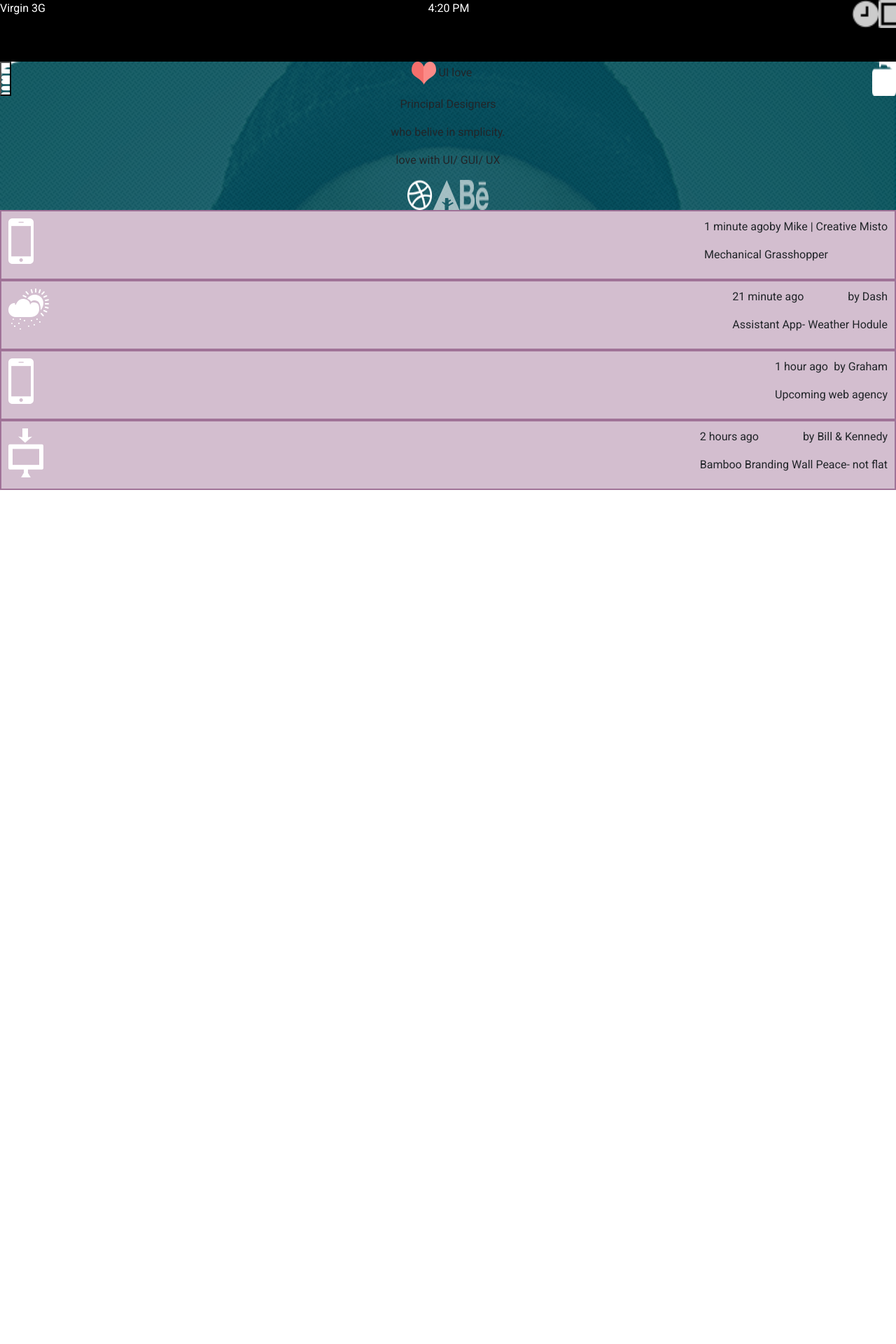
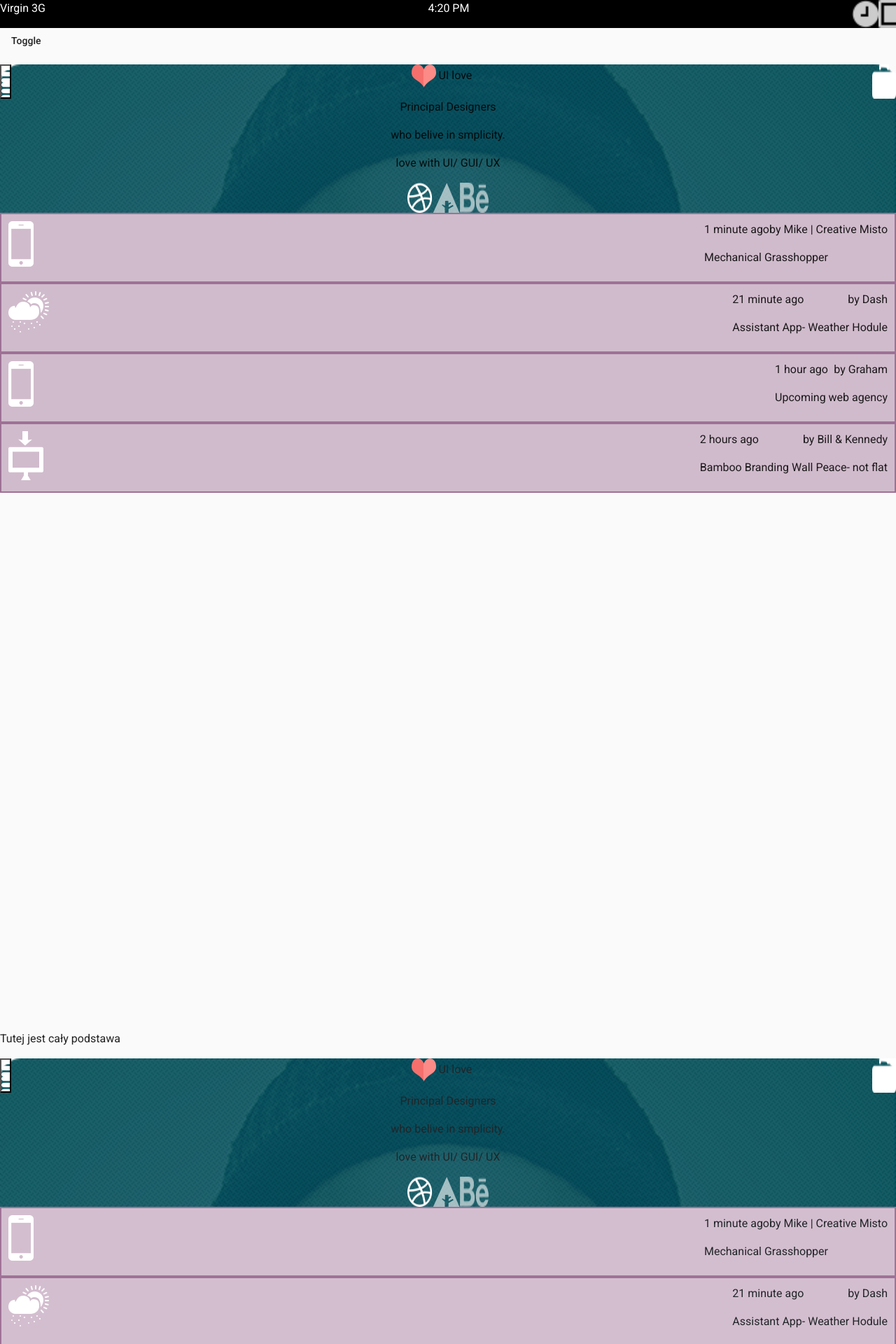
Before and after one commit to gajfska/social-app, an Angular app: page / in a window 1280 px wide. Shown: the top 1920 px of the page at 70% size. Before the commit the page ends 800 px from the top, so only its background shows below. Built offline with nearby package versions, Linux system fonts and the light colour scheme.

Commit message:
adding sidenav

```diff
--- a/src/app/app.component.html
+++ b/src/app/app.component.html
@@ -1,5 +1,8 @@
 <app-header></app-header>
-<app-main-screen></app-main-screen>
+<div>
+    <app-main-screen></app-main-screen>
+</div>
+
 <!--<app-menu-screen></app-menu-screen>-->
 <!--<div class="container">-->
     <!--<div class="row">-->
--- a/src/app/header/header.component.html
+++ b/src/app/header/header.component.html
@@ -7,6 +7,19 @@
             <img src="../../assets/images/screen1_header_toBar_battery.png" alt="battery">
         </div>
     </div>
-    <mat-slider min="1" max="100" step="1" value="1"></mat-slider>
+</div>
 
-</div>
+<mat-sidenav-container class="example-container">
+    <mat-sidenav #sidenav mode="push">
+        <p><button mat-button (click)="sidenav.toggle()">Toggle</button></p>
+        <app-menu-screen></app-menu-screen>
+    </mat-sidenav>
+
+    <mat-sidenav-content>
+        <p><button mat-button (click)="sidenav.toggle()">Toggle</button></p>
+        <app-main-screen></app-main-screen>
+        <p>
+            Tutej jest cały podstawa
+        </p>
+    </mat-sidenav-content>
+</mat-sidenav-container>
--- a/src/app/main-screen/main-screen.component.css
+++ b/src/app/main-screen/main-screen.component.css
@@ -58,3 +58,20 @@
     display: flex;
     justify-content: space-between;
 }
+
+
+
+.example-container {
+    position: absolute;
+    top: 0;
+    bottom: 0;
+    left: 0;
+    right: 0;
+}
+
+.example-radio-group {
+    display: block;
+    border: 1px solid #555;
+    margin: 20px;
+    padding: 10px;
+}
--- a/src/app/main-screen/main-screen.component.ts
+++ b/src/app/main-screen/main-screen.component.ts
@@ -1,4 +1,5 @@
 import {Component} from '@angular/core';
+import {FormControl} from '@angular/forms';
 
 export interface SocialModel {
     icon: string;
```
Also changed, not shown: src/app/app.module.ts (+19 -2 lines), src/app/main-screen/main-screen.component.html (+51 -1 lines).
